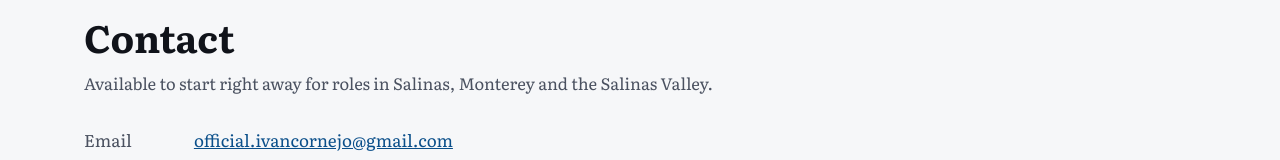
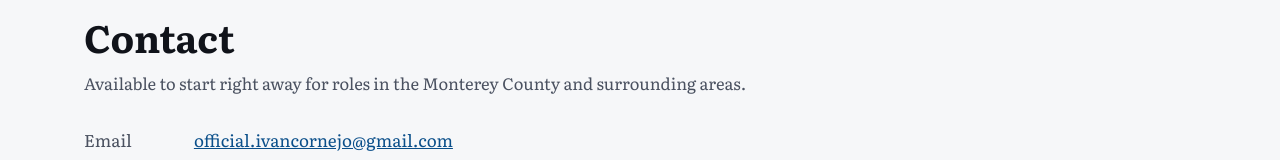
Before and after one commit to IvanCornejo-97/CornejoIvan.github.io, a plain HTML site: page dispatch/index.html in a window 1280 px wide. Shown: the part 4945-5105 px from the top of the page. Drawn offline with Linux system fonts and the light colour scheme.

Commit message:
Update contact availability text

```diff
--- a/dispatch/index.html
+++ b/dispatch/index.html
@@ -289,7 +289,7 @@ footer{padding:24px 0 40px;font-size:14px;color:var(--muted)}
 <section id="contact" class="contact">
   <div class="wrap">
     <h2>Contact</h2>
-    <p class="intro">Available to start right away for roles in Salinas, Monterey and the Salinas Valley.</p>
+    <p class="intro">Available to start right away for roles in the Monterey County and surrounding areas.</p>
     <dl>
       <dt>Email</dt><dd><a href="mailto:official.ivancornejo@gmail.com">official.ivancornejo@gmail.com</a></dd>
       <dt>Location</dt><dd>Soledad, California</dd>
```
Also changed, not shown: hr/index.html (+1 -1 lines), index.html (+1 -1 lines), office/index.html (+1 -1 lines), payroll/index.html (+1 -1 lines).
